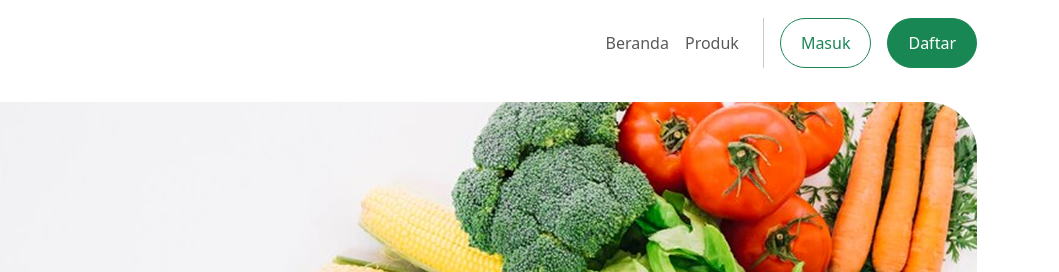
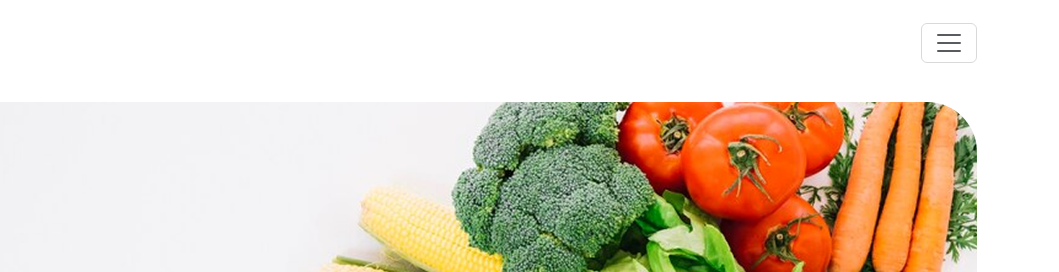
Before and after one commit to Zenryuu-04/Sygara, a plain HTML site: page index.html in a window 1280 px wide. Shown: the top 272 px of the page, 221-1280 px from the left. Drawn offline with nearby package versions, Linux system fonts and the light colour scheme.

Commit message:
Update index.html

```diff
--- a/index.html
+++ b/index.html
@@ -10,12 +10,15 @@
 
 
     <style>
+        .navbar {
+            position: sticky;
+            top: 0;
+        }
+
         .navbar-nav {
             margin-left: auto;
             display: flex;
             align-items: center;
-            position: sticky;
-            top: 0;
         }
 
         .btn {
@@ -59,7 +62,7 @@
 
 
   <body id="home">
-    <nav class="navbar navbar-expand-lg">
+    <nav class="navbar">
   <div class="container">
     <a class="navbar-brand" href="#"><img src="logo.png" alt="" width="135px"></a>
     <button class="navbar-toggler" type="button" data-bs-toggle="collapse" data-bs-target="#navbarNavAltMarkup" aria-controls="navbarNavAltMarkup" aria-expanded="false" aria-label="Toggle navigation">
```
